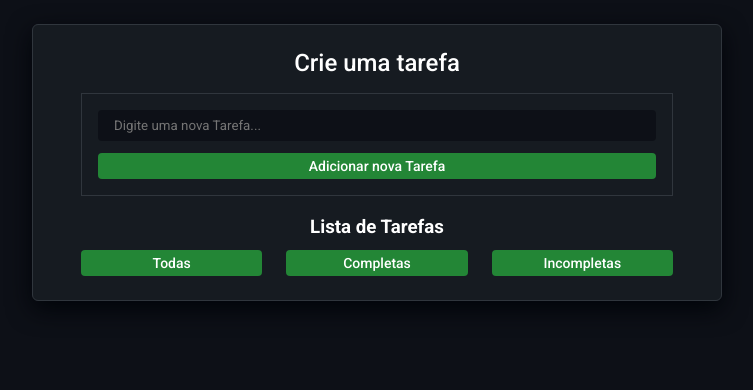
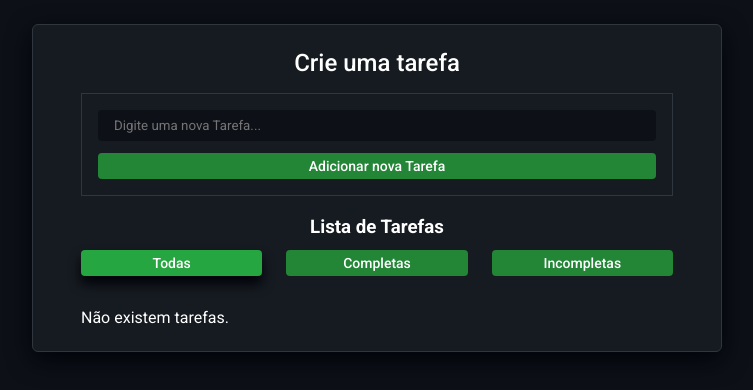
Before and after one commit to LucasBargas/todo_list, a React (Create React App) app: page / in a window 1280 px wide. Shown: the top 390 px of the page, without its empty margins (263-1016 px from the left). Built offline with nearby package versions, Linux system fonts and the light colour scheme.

Commit message:
Filtro em tarefas - desenvolvido

```diff
--- a/src/pages/HomePage/List/List.js
+++ b/src/pages/HomePage/List/List.js
@@ -1,34 +1,42 @@
-import React, { useState } from 'react';
+import React, { useState, useRef } from 'react';
 import * as S from './List.styles';
 import Theme from '../../../styles/Theme';
 import Button from '../../../components/Button/Button';
 
 const List = ({ taskList, setTaskList }) => {
   const [category, setCategory] = useState('all');
+  const [checked, setChecked] = useState([]);
+  const buttonsFilter = useRef();
 
   const handleButtonClick = ({ target }) => {
     if (target.id === 'all') setCategory(target.id);
     if (target.id === 'done') setCategory(target.id);
     if (target.id === 'todo') setCategory(target.id);
+
+    [...buttonsFilter.current.children].forEach(item => item.classList.remove('active'));
+    target.classList.add('active');
   }
 
   const filterTaskList = taskList.length > 0 && taskList.filter(taskFilter => {
     return taskFilter.defaultCategory === category || taskFilter.category === category;
   });
 
-  const handleDone = ({ target }) => {
+  const handleChangeDone = ({ target }) => {
     const [...tasks] = taskList;
     const i = Number(target.closest('li').id);
     setTaskList([...tasks]);
 
-    if (target.closest('li').classList.contains('done')) {
-      target.closest('li').classList.remove('done');
+   if (target.checked) {
+    setChecked([...checked, target.value]);
+    tasks[i].category = 'done';
+
+   } else {
+     setChecked(checked.filter(item => item !== target.value));
      tasks[i].category = 'todo';
-    } else {
-      target.closest('li').classList.add('done');
-      tasks[i].category = 'done';
    }
   }
+
+  if (taskList.length) console.log(taskList);
 
   const handleDelete = ({ target }) => {
     const [...tasks] = taskList;
@@ -37,15 +45,12 @@ const List = ({ taskList, setTaskList }) => {
     setTaskList([...tasks]);
   }
 
-  if (taskList.length) {
-    console.log(taskList);
-  }
-
   return (
     <S.ListContainer>
       <h3>Lista de Tarefas</h3>
-      <S.ButtonsFilter>
+      <S.ButtonsFilter ref={buttonsFilter}>
         <Button
+          className='active'
           onClick={handleButtonClick}
           id='all'
           width='100%'
@@ -57,6 +62,7 @@ const List = ({ taskList, setTaskList }) => {
 
         <Button
           onClick={handleButtonClick}
+          disabled={filterTaskList ? false : true}
           id='done'
           width='100%'
           bg={Theme.colors.GreenColor}
@@ -67,6 +73,7 @@ const List = ({ taskList, setTaskList }) => {
 
         <Button
           onClick={handleButtonClick}
+          disabled={filterTaskList ? false : true}
           id='todo'
           width='100%'
           bg={Theme.colors.GreenColor}
@@ -76,22 +83,34 @@ const List = ({ taskList, setTaskList }) => {
         </Button>
       </S.ButtonsFilter>
 
-      {(filterTaskList || filterTaskList.length) && (
       <S.TasksContainer>
-          {filterTaskList && filterTaskList.map((task, index) => (
+        {filterTaskList.length > 0 && filterTaskList.map((task, index) => (
           <React.Fragment key={`task ${index}`}>
             <li id={index}>
               <span>{task.task}</span>
+              {category !== 'done' && category !== 'todo' && (
                 <S.TaskButtons>
-                  <input type="checkbox" onClick={handleDone} />
+                  <input
+                    value={task.task}
+                    type="checkbox"
+                    checked={checked.includes(`${task.task}`)}
+                    onChange={handleChangeDone}
+                  />
                   <button>Editar</button>
                   <button onClick={handleDelete}>Apagar</button>
                 </S.TaskButtons>
+              )}
             </li>
           </React.Fragment>
         ))}
+        {filterTaskList.length === 0 && (
+          <p>Não existem tarefas <S.NoTasks>{category === 'done' ? 'Completas' : 'Incompletas'}.</S.NoTasks></p>
+        )}
+
+        {filterTaskList === false && (
+          <p>Não existem tarefas.</p>
+        )}
       </S.TasksContainer>
-      )}
 
     </S.ListContainer>
   )
--- a/src/pages/HomePage/List/List.styles.js
+++ b/src/pages/HomePage/List/List.styles.js
@@ -21,6 +21,25 @@ export const ButtonsFilter = styled.div`
   padding-top: .75rem;
   display: flex;
   gap: 1.5rem;
+
+  button {
+    &.active {
+      ${({ theme }) => css`
+        background: ${theme.colors.GreenColorHover};
+      `}
+        box-shadow: 0 8px 12px #010409;
+    }
+
+    &:disabled {
+      cursor: no-drop;
+
+      &:hover {
+        ${({ theme }) => css`
+          background: ${theme.colors.GreenColor};
+        `}
+      }
+    }
+  }
 `;
 
 export const TasksContainer = styled.ul`
@@ -32,7 +51,6 @@ export const TasksContainer = styled.ul`
     align-items: center;
     opacity: 0;
     padding: .5rem 1rem;
-    animation: ${animationList} forwards .4s;
     ${({ theme }) => css`
       border: 1px solid ${theme.colors.BorderColor};
     `}
@@ -44,13 +62,11 @@ export const TasksContainer = styled.ul`
     span {
       display: inline-block;
     }
+  }
 
-    &.done {
-      span {
-        text-decoration: line-through;
-        color: green;
-      }
-    }
+  li, p {
+    opacity: 0;
+    animation: ${animationList} forwards .4s;
   }
 `;
 
@@ -58,4 +74,10 @@ export const TaskButtons = styled.div`
   display: flex;
   align-items: center;
   gap: .5rem;
+  opacity: 0;
+  animation: ${animationList} forwards .4s;
 `;
+
+export const NoTasks = styled.span`
+  font-weight: 500;
+`;
```
Lines whose indentation alone changed are shown as unchanged.
